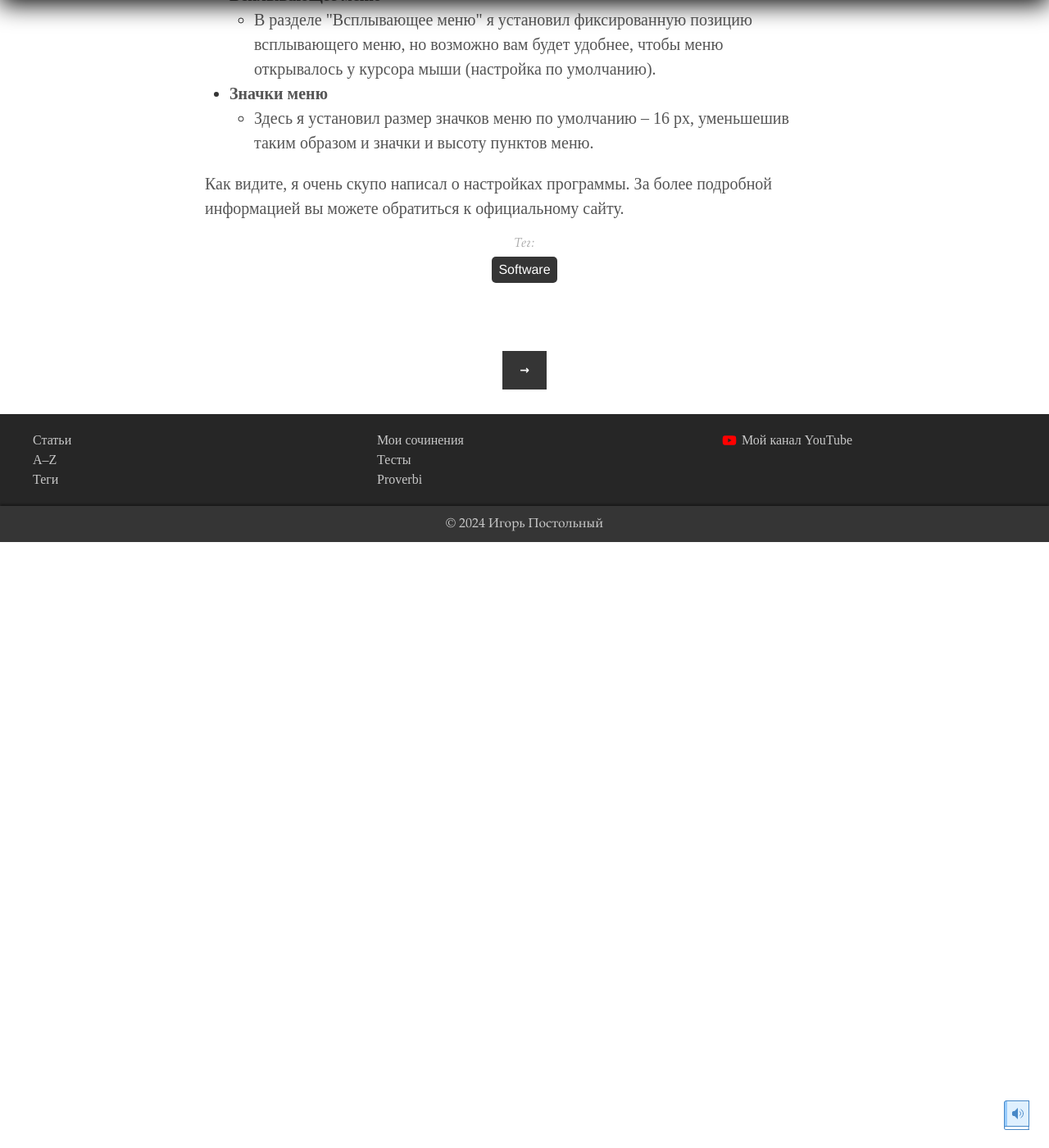
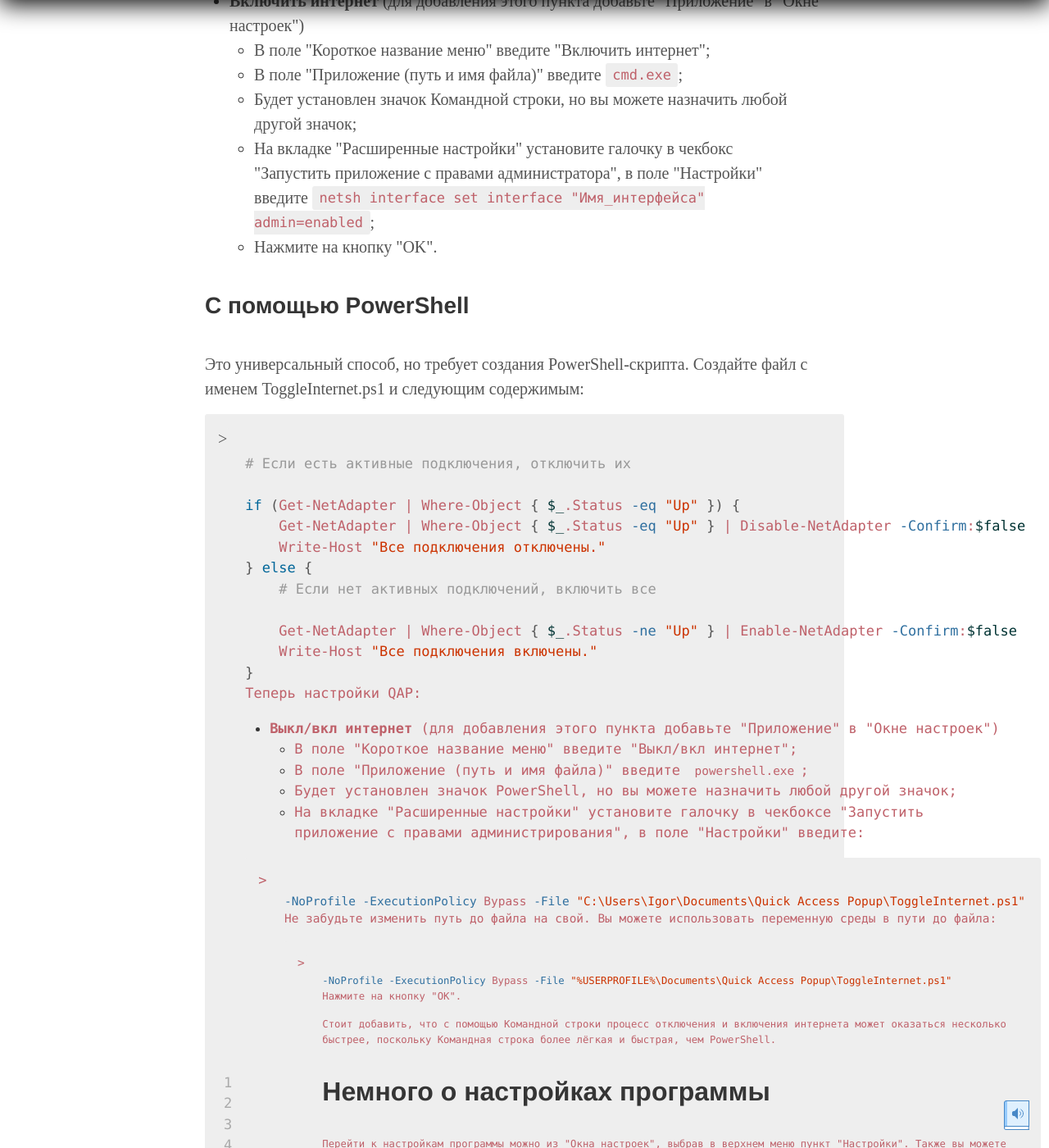
Before and after one commit to postolny/postolny.github.io, a Jekyll site: the page built from _posts/2024-11-12-сome-configurare-quick-access-popup.md, in a window 1280 px wide and 1400 px high, scrolled down 14544 px. Shown: the whole window at 82% size. Built offline with Jekyll 4.4.1, drawn with Linux system fonts in a browser that asks for light colours; before the commit the page ends 15205 px from its top, so only the background shows below that; some of the changed text lies outside the part shown.

Commit message:
Add files via upload

```diff
--- a/_posts/2024-11-12-сome-configurare-quick-access-popup.md
+++ b/_posts/2024-11-12-сome-configurare-quick-access-popup.md
@@ -247,6 +247,63 @@ tags: [Software]
 Путь `C:\Windows` можно было бы заменить системной переменной `%SystemRoot%`, однако длину текста это не сокращает.
 {: .cornice}
 
+### Как включить и отключить интернет-соединение с помощью QAP
+
+#### С помощью Командной строки
+
+Этот способ подходит, если у вас всегда одно соединение. Сначала нужно узнать имя интерфейса. Откройте командную строку и введите команду `netsh interface show interface`. Запомните имя интерфейса или скопируйте его. Теперь можно приступить к настройкам QAP:
+
+- **Отключить интернет** (для добавления этого пункта добавьте "Приложение" в "Окне настроек")
+  - В поле "Короткое название меню" введите "Отключить интернет";
+  - В поле "Приложение (путь и имя файла)" введите `cmd.exe`;
+  - Будет установлен значок Командной строки, но вы можете назначить любой другой значок;
+  - На вкладке "Расширенные настройки" установите галочку в чекбокс "Запустить приложение с правами администратора", в поле "Настройки" введите `netsh interface set interface "Имя_интерфейса" admin=disabled`;
+  - Нажмите на кнопку "OK".
+- **Включить интернет** (для добавления этого пункта добавьте "Приложение" в "Окне настроек")
+  - В поле "Короткое название меню" введите "Включить интернет";
+  - В поле "Приложение (путь и имя файла)" введите `cmd.exe`;
+  - Будет установлен значок Командной строки, но вы можете назначить любой другой значок;
+  - На вкладке "Расширенные настройки" установите галочку в чекбокс "Запустить приложение с правами администратора", в поле "Настройки" введите `netsh interface set interface "Имя_интерфейса" admin=enabled`;
+  - Нажмите на кнопку "OK".
+
+#### С помощью PowerShell
+
+Это универсальный способ, но требует создания PowerShell-скрипта. Создайте файл с именем ToggleInternet.ps1 и следующим содержимым:
+
+{% highlight bash linenos %}
+# Если есть активные подключения, отключить их
+if (Get-NetAdapter | Where-Object { $_.Status -eq "Up" }) {
+    Get-NetAdapter | Where-Object { $_.Status -eq "Up" } | Disable-NetAdapter -Confirm:$false
+    Write-Host "Все подключения отключены."
+} else {
+    # Если нет активных подключений, включить все
+    Get-NetAdapter | Where-Object { $_.Status -ne "Up" } | Enable-NetAdapter -Confirm:$false
+    Write-Host "Все подключения включены."
+}
+{% endhighlight %}
+
+Теперь настройки QAP:
+
+- **Выкл/вкл интернет** (для добавления этого пункта добавьте "Приложение" в "Окне настроек")
+  - В поле "Короткое название меню" введите "Выкл/вкл интернет";
+  - В поле "Приложение (путь и имя файла)" введите `powershell.exe`;
+  - Будет установлен значок PowerShell, но вы можете назначить любой другой значок;
+  - На вкладке "Расширенные настройки" установите галочку в чекбоксе "Запустить приложение с правами администрирования", в поле "Настройки" введите:
+
+{% highlight bash linenos %}
+-NoProfile -ExecutionPolicy Bypass -File "C:\Users\Igor\Documents\Quick Access Popup\ToggleInternet.ps1"
+{% endhighlight %}
+
+Не забудьте изменить путь до файла на свой. Вы можете использовать переменную среды в пути до файла:
+
+{% highlight bash linenos %}
+-NoProfile -ExecutionPolicy Bypass -File "%USERPROFILE%\Documents\Quick Access Popup\ToggleInternet.ps1"
+{% endhighlight %}
+
+Нажмите на кнопку "OK".
+
+Стоит добавить, что с помощью Командной строки процесс отключения и включения интернета может оказаться несколько быстрее, поскольку Командная строка более лёгкая и быстрая, чем PowerShell.
+
 ### Немного о настройках программы
 
 Перейти к настройкам программы можно из "Окна настроек", выбрав в верхнем меню пункт "Настройки". Также вы можете кликнуть по значку программы в трее правой клавишей мышки и дальше, перейдя к пункту "Настройки", в открывшемся подменю выбрать нужный вам раздел, например, "Общие" (чтобы перейти в этот раздел также можно нажать сочетание клавиш <kbd>Ctrl</kbd> + <kbd>O</kbd>, предварительно открыв окно "Окно настроек"). Дальше я перечислю важные, на мой взгляд, настройки по разделам:
```
